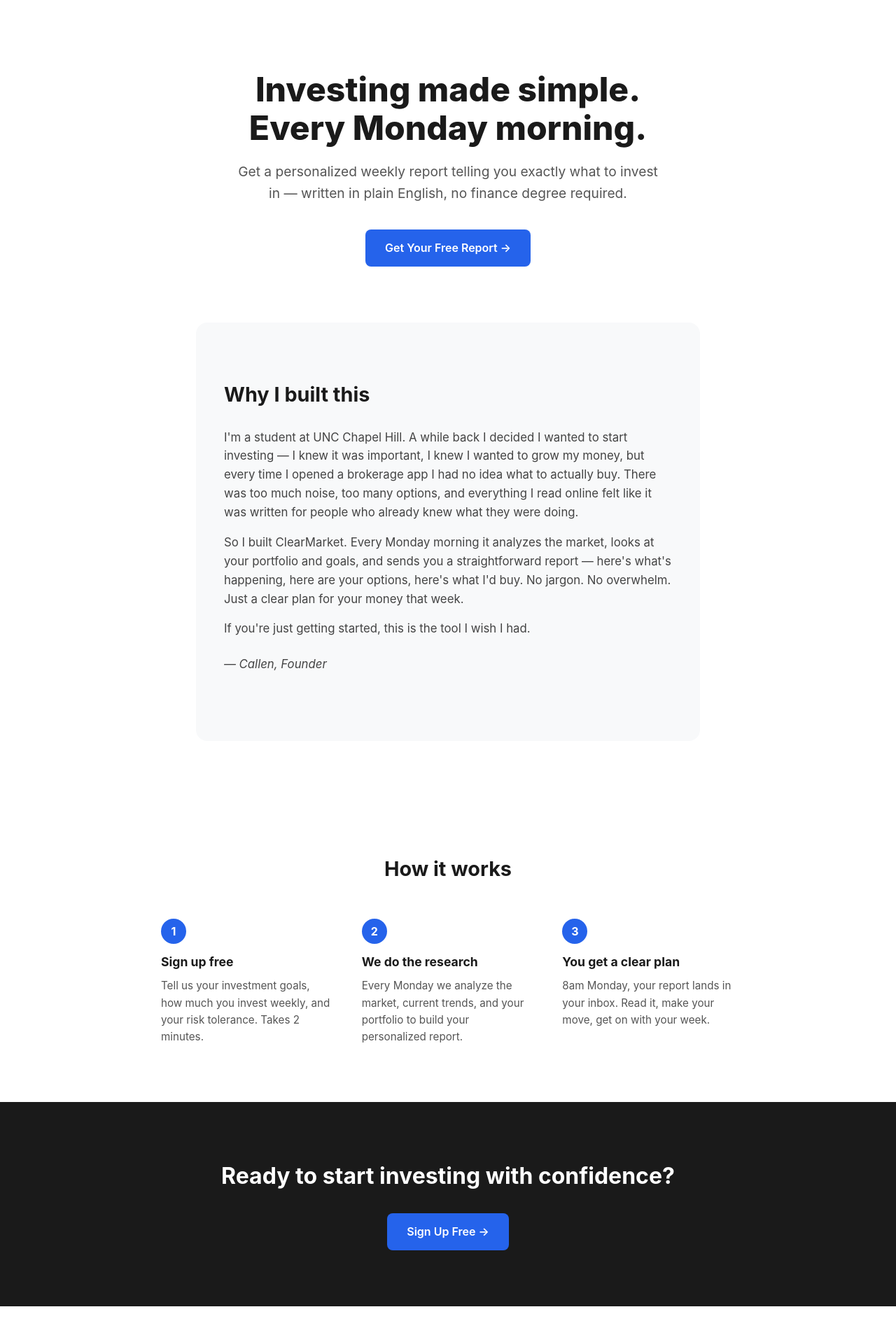
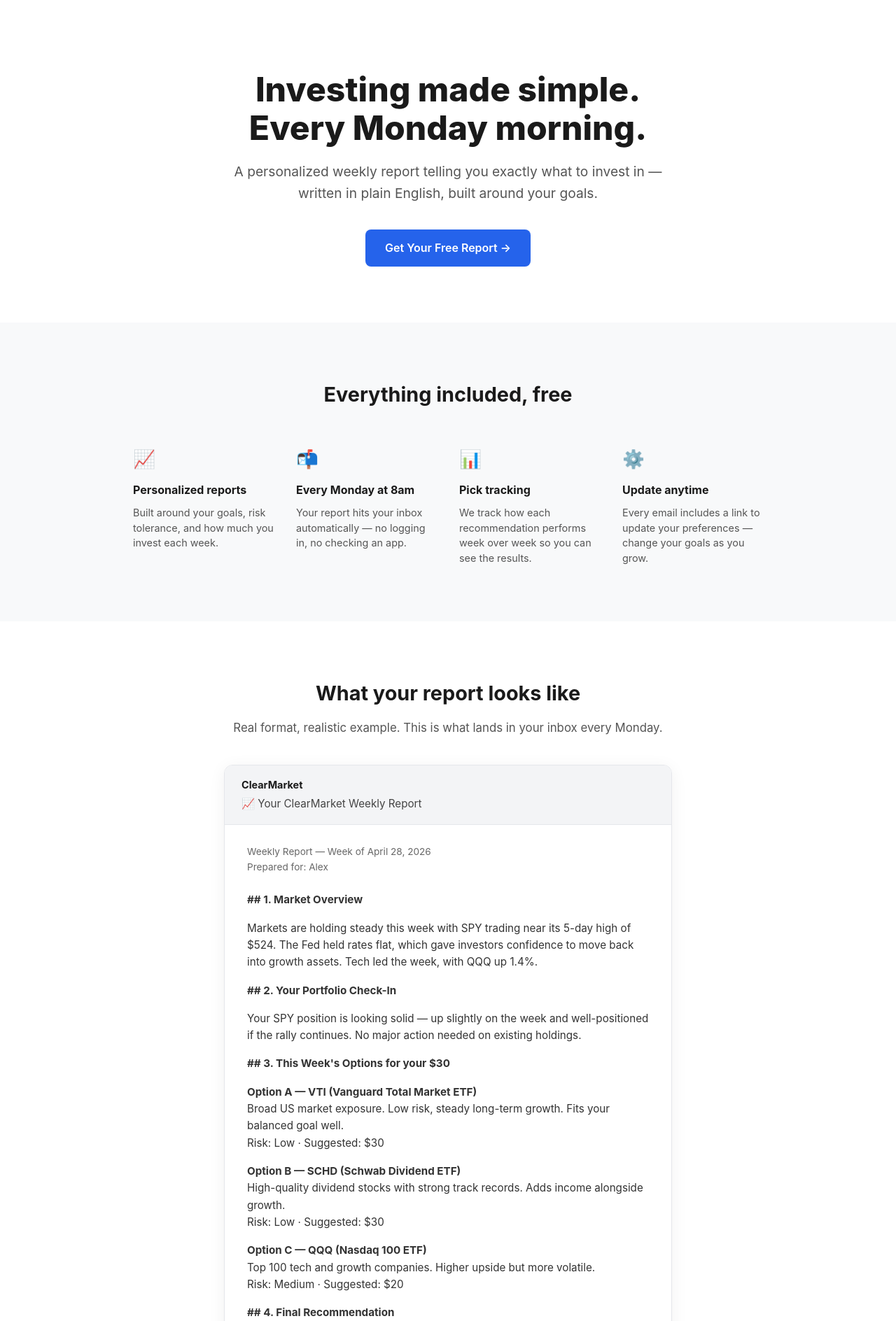
Before and after one commit to callenferguson913-blip/clearmarket, a FastAPI app: page / in a window 1280 px wide. Shown: the part 84-1972 px from the top of the page at 70% size. Run offline with FastAPI, Linux system fonts and the light colour scheme; data that the repository does not hold is empty.

Commit message:
Redesign homepage with features section, sample report, shorter founder note

```diff
--- a/static/style.css
+++ b/static/style.css
@@ -173,6 +173,141 @@ nav {
     font-size: 0.8rem;
     color: #888;
     margin-top: 6px;
+}
+
+/* FEATURES */
+.features {
+    text-align: center;
+    padding: 80px 40px;
+    background: #f8f9fa;
+}
+
+.features h2 {
+    font-size: 1.8rem;
+    margin-bottom: 48px;
+}
+
+.feature-grid {
+    display: flex;
+    gap: 32px;
+    justify-content: center;
+    flex-wrap: wrap;
+    max-width: 900px;
+    margin: 0 auto;
+}
+
+.feature-item {
+    flex: 1;
+    min-width: 180px;
+    max-width: 220px;
+    text-align: left;
+}
+
+.feature-icon {
+    font-size: 1.6rem;
+    display: block;
+    margin-bottom: 12px;
+}
+
+.feature-item h3 {
+    font-size: 1rem;
+    font-weight: 700;
+    margin-bottom: 8px;
+}
+
+.feature-item p {
+    color: #555;
+    font-size: 0.9rem;
+    line-height: 1.5;
+}
+
+/* SAMPLE REPORT */
+.sample {
+    text-align: center;
+    padding: 80px 40px;
+    max-width: 720px;
+    margin: 0 auto;
+}
+
+.sample h2 {
+    font-size: 1.8rem;
+    margin-bottom: 12px;
+}
+
+.sample-subtitle {
+    color: #555;
+    margin-bottom: 40px;
+    font-size: 1.05rem;
+}
+
+.sample-email {
+    border: 1px solid #e5e7eb;
+    border-radius: 12px;
+    overflow: hidden;
+    text-align: left;
+    box-shadow: 0 4px 24px rgba(0,0,0,0.06);
+}
+
+.sample-header {
+    background: #f3f4f6;
+    padding: 16px 24px;
+    border-bottom: 1px solid #e5e7eb;
+    display: flex;
+    flex-direction: column;
+    gap: 4px;
+}
+
+.sample-from {
+    font-weight: 700;
+    font-size: 0.9rem;
+    color: #1a1a1a;
+}
+
+.sample-subject {
+    font-size: 0.95rem;
+    color: #444;
+}
+
+.sample-body {
+    padding: 28px 32px;
+    background: #fff;
+}
+
+.sample-body p {
+    color: #333;
+    font-size: 0.95rem;
+    margin-bottom: 16px;
+    line-height: 1.6;
+}
+
+.sample-greeting {
+    color: #666 !important;
+    font-size: 0.85rem !important;
+    margin-bottom: 24px !important;
+}
+
+.sample-footer {
+    color: #888 !important;
+    font-style: italic;
+    margin-top: 8px;
+    border-top: 1px solid #eee;
+    padding-top: 16px;
+}
+
+/* FOUNDER */
+.founder {
+    text-align: center;
+    padding: 60px 40px;
+    max-width: 600px;
+    margin: 0 auto;
+}
+
+.founder p {
+    font-size: 1.1rem;
+    color: #444;
+    font-style: italic;
+    line-height: 1.7;
+    margin-bottom: 12px;
 }
 
 /* HOW IT WORKS */
--- a/templates/index.html
+++ b/templates/index.html
@@ -14,7 +14,7 @@
 
     <section class="hero">
         <h1>Investing made simple.<br>Every Monday morning.</h1>
-        <p class="subtitle">Get a personalized weekly report telling you exactly what to invest in — written in plain English, no finance degree required.</p>
+        <p class="subtitle">A personalized weekly report telling you exactly what to invest in — written in plain English, built around your goals.</p>
         <a href="/signup" class="btn-primary">Get Your Free Report →</a>
     </section>
 
@@ -34,21 +34,73 @@
     </section>
     {% endif %}
 
-    <section class="story">
-        <h2>Why I built this</h2>
-        <p>
-            I'm a student at UNC Chapel Hill. A while back I decided I wanted to start investing — I knew it was important,
-            I knew I wanted to grow my money, but every time I opened a brokerage app I had no idea what to actually buy.
-            There was too much noise, too many options, and everything I read online felt like it was written for people
-            who already knew what they were doing.
-        </p>
-        <p>
-            So I built ClearMarket. Every Monday morning it analyzes the market, looks at your portfolio and goals,
-            and sends you a straightforward report — here's what's happening, here are your options, here's what I'd buy.
-            No jargon. No overwhelm. Just a clear plan for your money that week.
-        </p>
-        <p>If you're just getting started, this is the tool I wish I had.</p>
-        <p class="signature">— Callen, Founder</p>
+    <section class="features">
+        <h2>Everything included, free</h2>
+        <div class="feature-grid">
+            <div class="feature-item">
+                <span class="feature-icon">📈</span>
+                <h3>Personalized reports</h3>
+                <p>Built around your goals, risk tolerance, and how much you invest each week.</p>
+            </div>
+            <div class="feature-item">
+                <span class="feature-icon">📬</span>
+                <h3>Every Monday at 8am</h3>
+                <p>Your report hits your inbox automatically — no logging in, no checking an app.</p>
+            </div>
+            <div class="feature-item">
+                <span class="feature-icon">📊</span>
+                <h3>Pick tracking</h3>
+                <p>We track how each recommendation performs week over week so you can see the results.</p>
+            </div>
+            <div class="feature-item">
+                <span class="feature-icon">⚙️</span>
+                <h3>Update anytime</h3>
+                <p>Every email includes a link to update your preferences — change your goals as you grow.</p>
+            </div>
+        </div>
+    </section>
+
+    <section class="sample">
+        <h2>What your report looks like</h2>
+        <p class="sample-subtitle">Real format, realistic example. This is what lands in your inbox every Monday.</p>
+        <div class="sample-email">
+            <div class="sample-header">
+                <span class="sample-from">ClearMarket</span>
+                <span class="sample-subject">📈 Your ClearMarket Weekly Report</span>
+            </div>
+            <div class="sample-body">
+                <p class="sample-greeting">Weekly Report — Week of April 28, 2026<br>Prepared for: Alex</p>
+
+                <p><strong>## 1. Market Overview</strong></p>
+                <p>Markets are holding steady this week with SPY trading near its 5-day high of $524. The Fed held rates flat, which gave investors confidence to move back into growth assets. Tech led the week, with QQQ up 1.4%.</p>
+
+                <p><strong>## 2. Your Portfolio Check-In</strong></p>
+                <p>Your SPY position is looking solid — up slightly on the week and well-positioned if the rally continues. No major action needed on existing holdings.</p>
+
+                <p><strong>## 3. This Week's Options for your $30</strong></p>
+                <p><strong>Option A — VTI (Vanguard Total Market ETF)</strong><br>
+                Broad US market exposure. Low risk, steady long-term growth. Fits your balanced goal well.<br>
+                Risk: Low · Suggested: $30</p>
+
+                <p><strong>Option B — SCHD (Schwab Dividend ETF)</strong><br>
+                High-quality dividend stocks with strong track records. Adds income alongside growth.<br>
+                Risk: Low · Suggested: $30</p>
+
+                <p><strong>Option C — QQQ (Nasdaq 100 ETF)</strong><br>
+                Top 100 tech and growth companies. Higher upside but more volatile.<br>
+                Risk: Medium · Suggested: $20</p>
+
+                <p><strong>## 4. Final Recommendation</strong></p>
+                <p>Buy VTI this week, Alex. At $30 it gets you instant diversification across the whole US market. Given your balanced goal and preference for stability, this is the cleanest fit. It's the kind of buy you can make every week and feel good about.</p>
+
+                <p><strong>## 5. Watch List</strong></p>
+                <p>· Fed commentary Wednesday — any rate hints will move markets<br>
+                · Apple earnings Thursday — could lift or drag QQQ<br>
+                · Oil prices — watch XLE if energy stays elevated</p>
+
+                <p class="sample-footer">— Your ClearMarket Advisor</p>
+            </div>
+        </div>
     </section>
 
     <section class="how">
@@ -57,19 +109,24 @@
             <div class="step">
                 <span class="step-num">1</span>
                 <h3>Sign up free</h3>
-                <p>Tell us your investment goals, how much you invest weekly, and your risk tolerance. Takes 2 minutes.</p>
+                <p>Tell us your goals, weekly amount, and risk tolerance. Takes 2 minutes.</p>
             </div>
             <div class="step">
                 <span class="step-num">2</span>
                 <h3>We do the research</h3>
-                <p>Every Monday we analyze the market, current trends, and your portfolio to build your personalized report.</p>
+                <p>Every Monday we analyze the market and your profile to build your report.</p>
             </div>
             <div class="step">
                 <span class="step-num">3</span>
                 <h3>You get a clear plan</h3>
-                <p>8am Monday, your report lands in your inbox. Read it, make your move, get on with your week.</p>
+                <p>8am Monday, your report lands in your inbox. Read it, make your move.</p>
             </div>
         </div>
+    </section>
+
+    <section class="founder">
+        <p>"I built this as a UNC student who wanted to invest but had no idea where to start. If you're in the same place, this is the tool I wish I had."</p>
+        <p class="signature">— Callen, Founder</p>
     </section>
 
     <section class="cta">
```
